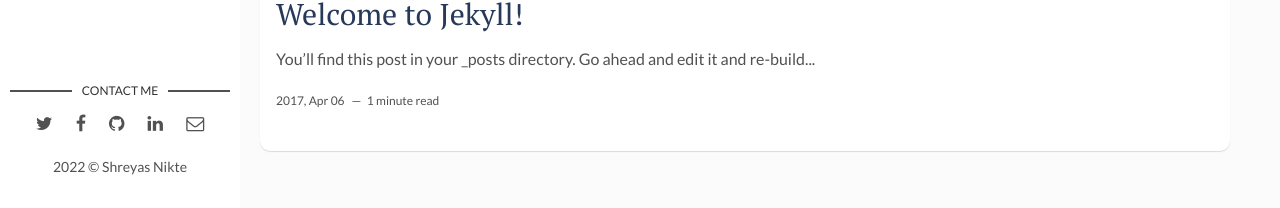
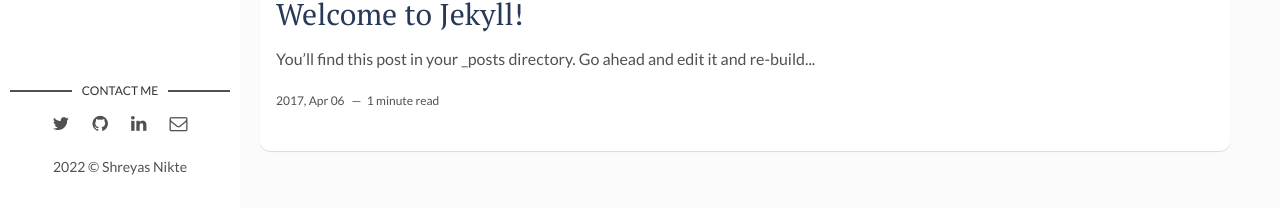
Before and after one commit to shreyasnikte/shreyasnikte.github.io, a Jekyll site: the page built from index.html, in a window 1280 px wide and 1256 px high. Shown: the part 1045-1253 px from the top of the window. Built offline with Jekyll 4.4.1, drawn with Linux system fonts in a browser that asks for light colours; the list of posts is cut into pages by our own code.

Commit message:
updating config.yml information

```diff
--- a/_layouts/main.html
+++ b/_layouts/main.html
@@ -19,12 +19,7 @@
         {% if site.social-twitter %}
           <li><a href="https://twitter.com/{{ site.social-twitter }}" target="_blank"><i class="fa fa-twitter" aria-hidden="true"></i></a></li>
         {% else %}
-          <li><a href="https://twitter.com/artemsheludko_" target="_blank"><i class="fa fa-twitter" aria-hidden="true"></i></a></li>
-        {% endif %}
-        {% if site.social-facebook %}
-          <li><a href="https://facebook.com/{{ site.social-facebook }}" target="_blank"><i class="fa fa-facebook" aria-hidden="true"></i></a></li>
-        {% else %}
-          <li><a href="https://facebook.com/" target="_blank"><i class="fa fa-facebook" aria-hidden="true"></i></a></li>
+          <li><a href="https://twitter.com/shrenikte" target="_blank"><i class="fa fa-twitter" aria-hidden="true"></i></a></li>
         {% endif %}
         {% if site.social-github %}
           <li class="github"><a href="http://github.com/{{site.social-github}}" target="_blank"><i class="fa fa-github"></i></a></li>
```
